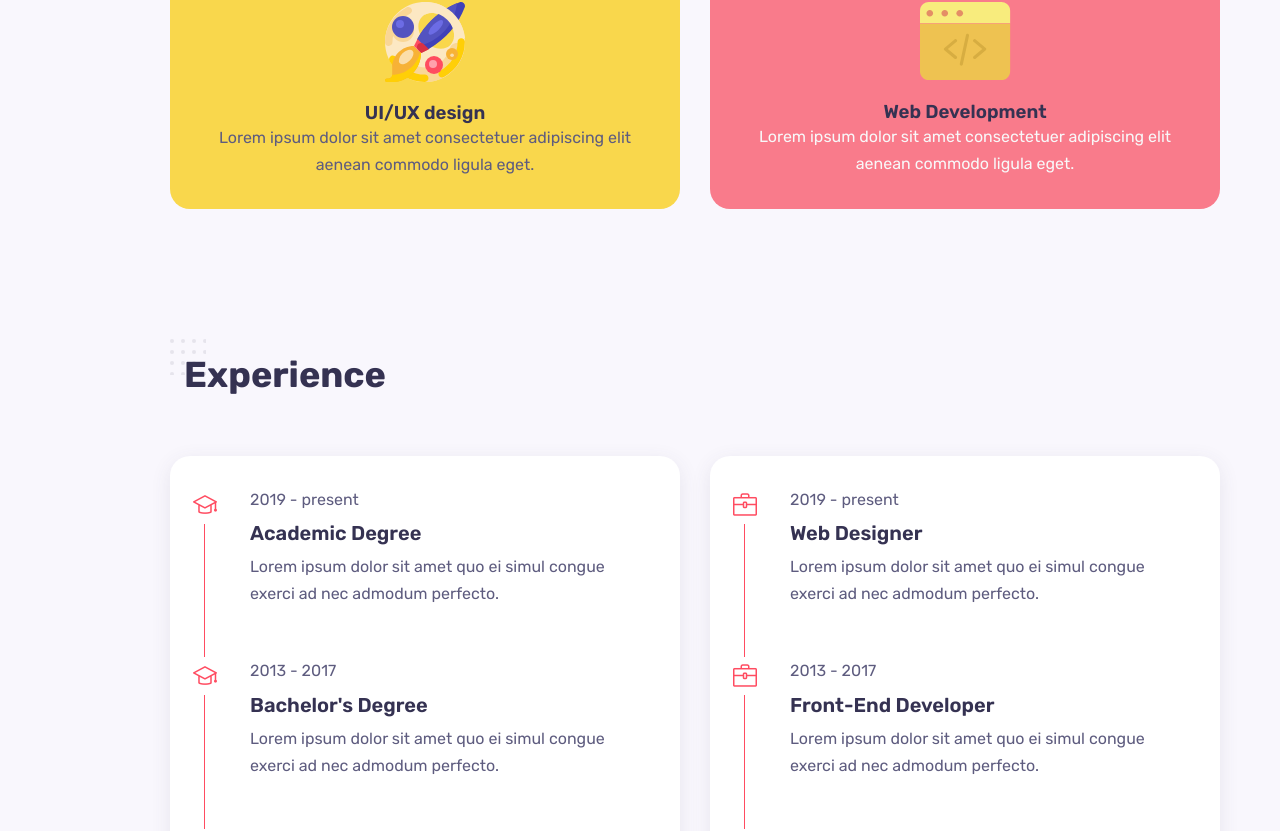
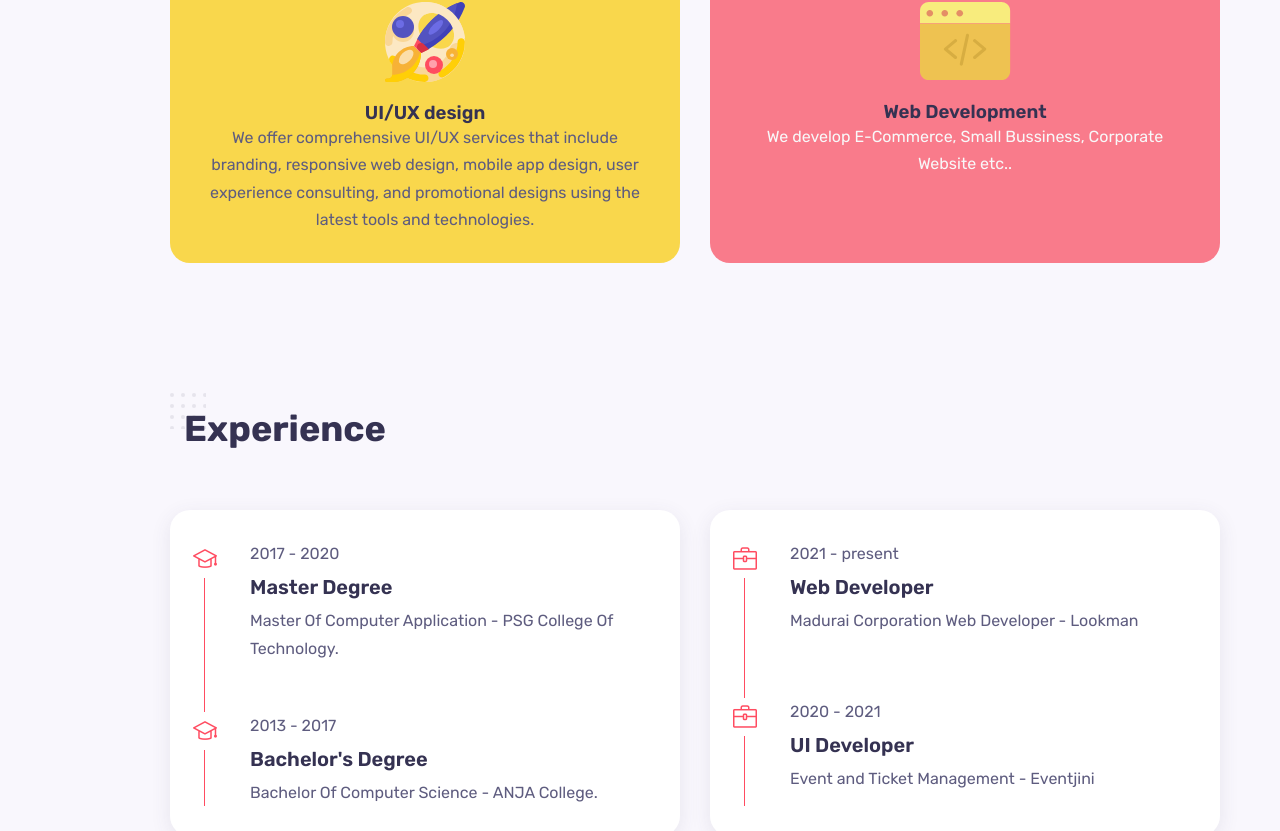
Before and after one commit to iamsarank/Myportfolio, a React (Create React App) app: page / in a window 1280 px wide. Shown: the part 1517-2348 px from the top of the page. Built offline with nearby package versions, Linux system fonts and the light colour scheme.

Commit message:
Basic correction

```diff
--- a/src/components/resume/Data.js
+++ b/src/components/resume/Data.js
@@ -3,9 +3,9 @@ const Data = [
       id: 1,
       category: "education",
       icon: "icon-graduation",
-      year: "2019 - present",
-      title: "Academic Degree",
-      desc: "Lorem ipsum dolor sit amet quo ei simul congue exerci     ad nec admodum perfecto.",
+      year: "2017 - 2020",
+      title: "Master Degree",
+      desc: "Master Of Computer Application - PSG College Of Technology.",
     },
     {
       id: 2,
@@ -13,40 +13,25 @@ const Data = [
       icon: "icon-graduation",
       year: "2013 - 2017",
       title: "Bachelor's Degree",
-      desc: "Lorem ipsum dolor sit amet quo ei simul congue exerci     ad nec admodum perfecto.",
+      desc: "Bachelor Of Computer Science - ANJA College.",
     },
     {
       id: 3,
-      category: "education",
-      icon: "icon-graduation",
-      year: "2009 - 2013",
-      title: "Honours Degree",
-      desc: "Lorem ipsum dolor sit amet quo ei simul congue exerci     ad nec admodum perfecto.",
+      category: "experience",
+      icon: "icon-briefcase",
+      year: "2021 - present",
+      title: "Web Developer",
+      desc: "Madurai Corporation Web Developer - Lookman",
     },
     {
       id: 4,
       category: "experience",
       icon: "icon-briefcase",
-      year: "2019 - present",
-      title: "Web Designer",
-      desc: "Lorem ipsum dolor sit amet quo ei simul congue exerci     ad nec admodum perfecto.",
+      year: "2020 - 2021",
+      title: "UI Developer",
+      desc: "Event and Ticket Management - Eventjini",
     },
-    {
-      id: 5,
-      category: "experience",
-      icon: "icon-briefcase",
-      year: "2013 - 2017",
-      title: "Front-End Developer",
-      desc: "Lorem ipsum dolor sit amet quo ei simul congue exerci     ad nec admodum perfecto.",
-    },
-    {
-      id: 6,
-      category: "experience",
-      icon: "icon-briefcase",
-      year: "2009 - 2013",
-      title: "Back-End Developer",
-      desc: "Lorem ipsum dolor sit amet quo ei simul congue exerci     ad nec admodum perfecto.",
-    },
+
   ];
 
 export default Data;
--- a/src/components/services/Services.js
+++ b/src/components/services/Services.js
@@ -10,14 +10,14 @@ const data = [
     image: Image1,
     title: "UI/UX design",
     description:
-      "Lorem ipsum dolor sit amet consectetuer adipiscing elit         aenean commodo ligula eget.",
+      "We offer comprehensive UI/UX services that include branding, responsive web design, mobile app design, user experience consulting, and promotional designs using the latest tools and technologies.",
   },
   {
     id: 2,
     image: Image2,
     title: "Web Development",
     description:
-      "Lorem ipsum dolor sit amet consectetuer adipiscing elit         aenean commodo ligula eget.",
+      "We develop E-Commerce, Small Bussiness, Corporate Website etc..",
   },
 ];
 
--- a/src/components/sidebar/Sidebar.js
+++ b/src/components/sidebar/Sidebar.js
@@ -1,12 +1,11 @@
 import React from 'react';
 import "./sidebar.css";
-import Logo from "../../assets/logo.svg";
 
 const Sidebar = () => {
   return (
     <aside className='aside'>
       <a href="#home" className='nav__logo'>
-        <img src={Logo} alt=""/>
+
       </a>
 
       <nav className='nav'>
```
